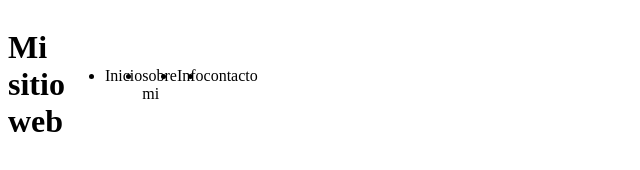
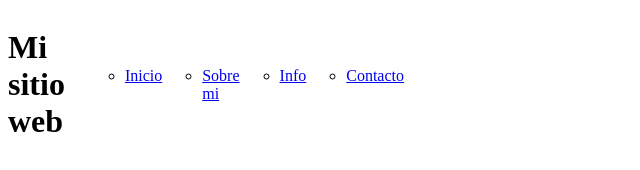
Before and after one commit to paulap015/miWeb, a plain HTML site: page index.html in a window 1280 px wide. Shown: the whole page, without its empty margins (0-640 px from the left). Drawn offline with Linux system fonts and the light colour scheme.

Commit message:
Aplicando estilos al menu principal

```diff
--- a/css/main.css
+++ b/css/main.css
@@ -8,4 +8,11 @@ header{
 }
 ul{
     display: flex;
+    list-style: circle;
 }
+li{
+    margin:20px;
+}
+li:last-child{
+    margin-right: 0;
+}
--- a/index.html
+++ b/index.html
@@ -15,10 +15,10 @@
                 Mi sitio web
             </h1>
             <ul>
-                <li>Inicio</li>
-                <li>sobre mi</li>
-                <li>Info</li>
-                <li>contacto</li>
+                <li><a href =# >Inicio</a></li>
+                <li><a href =# >Sobre mi</a></li>
+                <li><a href =# >Info</a></li>
+                <li><a href =# >Contacto</a></li>
             </ul>
         </header>
     </div>
```
